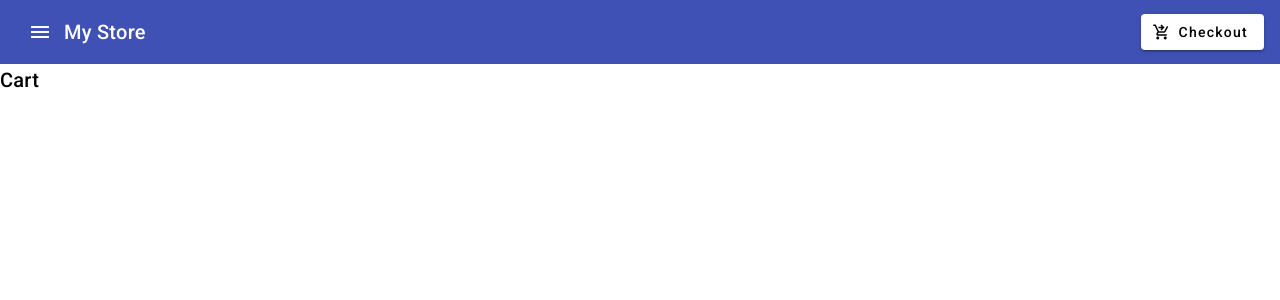
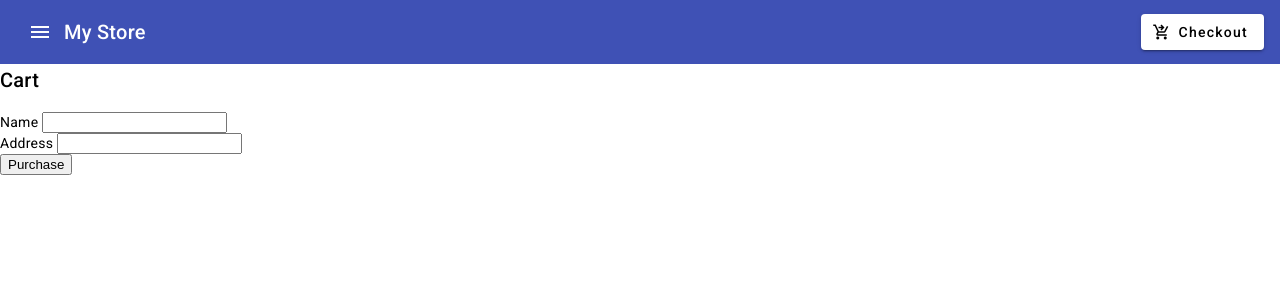
Before and after one commit to giselalanciani/gise-compras, an Angular app: page /cart in a window 1280 px wide. Shown: the top 300 px of the page. Built offline with nearby package versions, Linux system fonts and the light colour scheme.

Commit message:
adding forms cart component

```diff
--- a/src/app/app.module.ts
+++ b/src/app/app.module.ts
@@ -12,6 +12,7 @@
 import { CartComponent } from './cart-component/cart-component.component';
 import { ProductAlertsComponent } from './product-alerts/product-alerts.component';
 import { ShippingComponent } from './shipping/shipping.component';
+import { ReactiveFormsModule } from '@angular/forms';
 
 @NgModule({
   declarations: [
@@ -30,6 +31,7 @@
     MatIconModule,
     MatToolbarModule,
     MatButtonModule,
+    ReactiveFormsModule,
   ],
   providers: [],
   bootstrap: [AppComponent]
--- a/src/app/cart-component/cart-component.component.html
+++ b/src/app/cart-component/cart-component.component.html
@@ -7,3 +7,16 @@
   <span>{{ item.name }}</span>
   <span>{{ item.price | currency }}</span>
 </div>
+<form [formGroup]="checkoutForm" (ngSubmit)="onSubmit()">
+  <div>
+    <label for="name"> Name </label>
+    <input id="name" type="text" formControlName="name" />
+  </div>
+
+  <div>
+    <label for="address"> Address </label>
+    <input id="address" type="text" formControlName="address" />
+  </div>
+
+  <button class="button" type="submit">Purchase</button>
+</form>
--- a/src/app/cart.service.ts
+++ b/src/app/cart.service.ts
@@ -7,13 +7,14 @@
 })
 export class CartService {
   items: Product[] = [];
+
+  constructor(private http: HttpClient) {}
+
   getShippingPrices() {
     return this.http.get<{ type: string; price: number }[]>(
       '/assets/shipping.json'
     );
   }
-
-  constructor(private http: HttpClient) {}
 
   addProduct(product: Product) {
     this.items.push(product);
@@ -22,4 +23,8 @@
   getProducts(): Product[] {
     return this.items;
   }
+  clearCart() {
+    this.items = [];
+    return this.items;
+  }
 }
```
